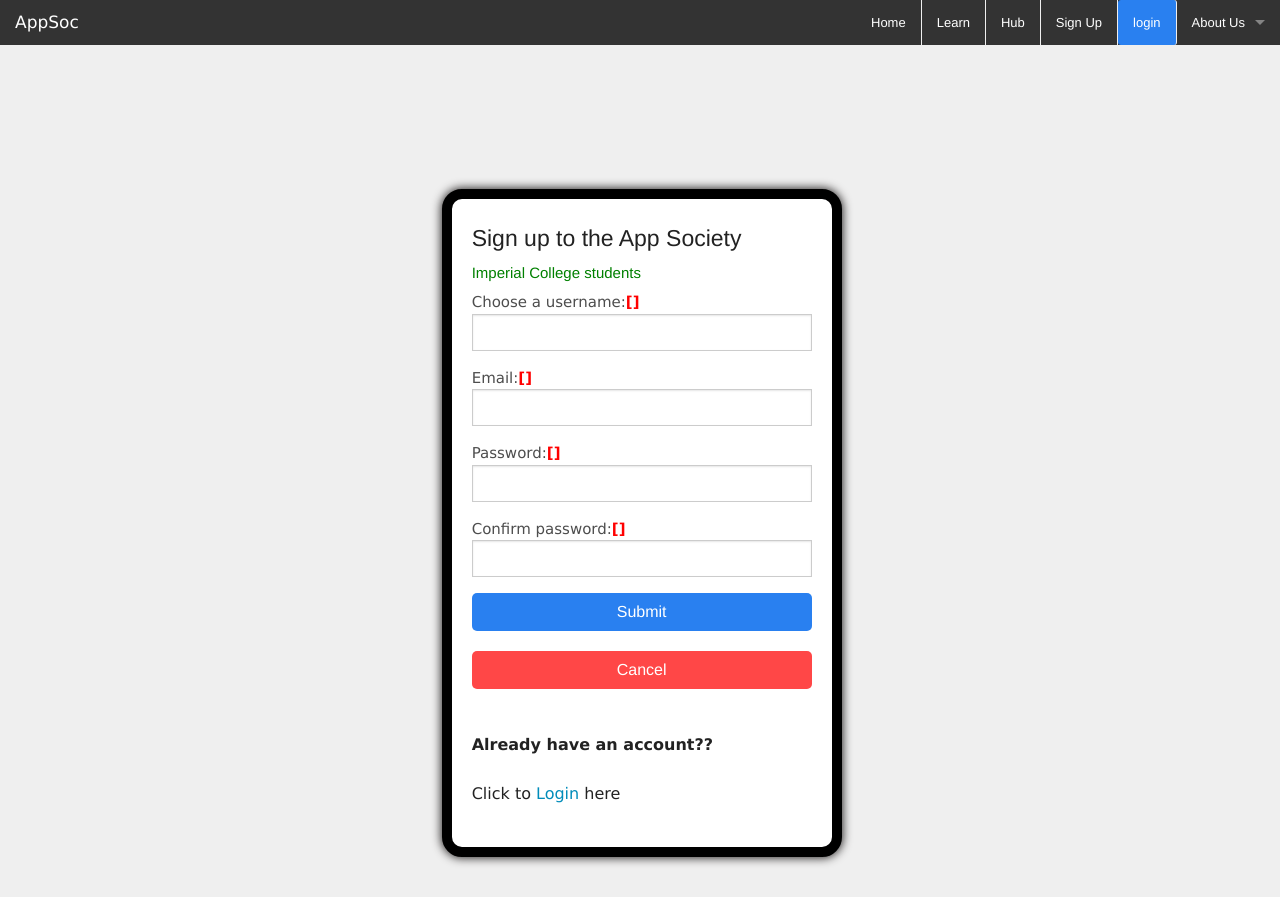
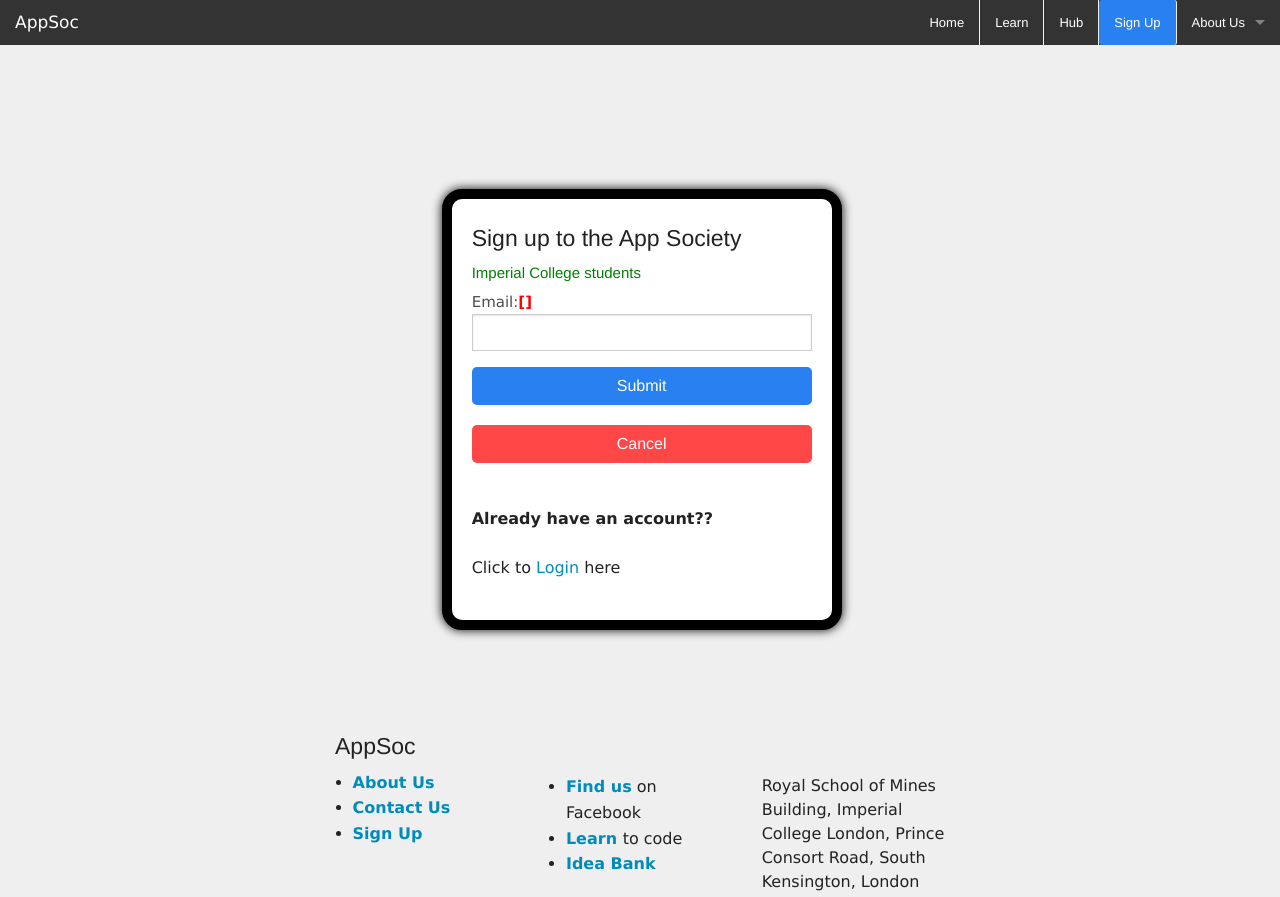
Before and after one commit to foogunlana/web_appsoc, a Django app: template appsoc/templates/appsoc/register.html in a window 1280 px wide. Shown: the top 897 px of the page. Run offline with Django 3.2, Linux system fonts and the light colour scheme; the template is opened without the code that fills it, so the values that code supplies are empty, except form fields; tables that the repository leaves empty hold one stand-in row (values such as "Sample post"); form fields are guessed from the names that the template uses; parts of the project's set-up code (start-up, migrations or seed data) failed here and were passed over; some libraries are stand-ins or nearby versions.

Commit message:
No logins and re-styled github page

```diff
--- a/appsoc/forms.py
+++ b/appsoc/forms.py
@@ -9,10 +9,10 @@ class RegisterForm(forms.Form):
     alphanumeric = RegexValidator(
         r'^[0-9a-zA-Z]*$', 'Only alphanumeric characters are allowed.')
     name = forms.CharField(
-        label='Your username', max_length=30, required=True, validators=[alphanumeric])
+        label='Your username', max_length=30, required=False, validators=[alphanumeric])
     email = forms.EmailField(label='Your email', max_length=30, required=True)
-    password = forms.CharField(widget=forms.PasswordInput)
-    confirm = forms.CharField(widget=forms.PasswordInput)
+    # password = forms.CharField(widget=forms.PasswordInput)
+    # confirm = forms.CharField(widget=forms.PasswordInput)
 
     def clean_name(self):
         name = self.cleaned_data['name']
--- a/appsoc/models.py
+++ b/appsoc/models.py
@@ -5,7 +5,7 @@ connect('appsoc')
 
 
 class Member(Document):
-    name = StringField(max_length=20)
+    # name = StringField(max_length=20)
     email = StringField(max_length=20)
 
     def __unicode__(self):
--- a/appsoc/templates/appsoc/base.html
+++ b/appsoc/templates/appsoc/base.html
@@ -36,29 +36,12 @@
                     <li class="toggle-topbar menu-icon"><a href="#"><span>Menu</span></a></li>
                 </ul>
                 <section class="top-bar-section">
-                    <ul class="left">
-                        {% if user.is_authenticated %}
-                            <li id="divider"></li>
-                            <li>
-                                <a href="#" style="font-size:18px;color:#2980F0;">{{ user.username }}</a>
-                            </li>
-                        {% endif %}
-                    </ul>
                     <ul class="right">
                         <li><a href="{% url 'index' %}" class = "top-tab">Home</a></li>
                         <li><a href="{% url 'learn' %}" class = "top-tab">Learn</a></li>
                         <li><a href="{% url 'github' %}" class = "top-tab">Hub</a></li>
-                        <li><a href="{% url 'register' %}" class = "top-tab">Sign Up</a></li>
+                        <li><a href="{% url 'register' %}" style="border-radius:3px;background-color:#2980F0;" class = "top-tab">Sign Up</a></li>
                         <li>
-                            {% if user.is_authenticated %}
-                                <a class="top-tab shadowbox" href="{% url 'logout_view' %}" style="border-radius:3px;background-color:#FF4747;">
-                                    logout
-                                </a>
-                            {% else %}
-                                <a class="top-tab shadowbox" href="{% url 'login_view' %}" style="border-radius:3px;background-color:#2980F0;">
-                                    login
-                                </a>
-                            {% endif %}
                         </li>
                         <li class="has-dropdown">
                             <a href="#">About Us</a>
--- a/appsoc/templates/appsoc/blocks/android_session_one.html
+++ b/appsoc/templates/appsoc/blocks/android_session_one.html
@@ -1,6 +1,5 @@
 <div class="out-shadow hub_container">
     <h3>
-    <a name="android-source" class="anchor" href="#android-source">
         <span class="octicon octicon-link">
 
         </span>
--- a/appsoc/templates/appsoc/blocks/hub_header.html
+++ b/appsoc/templates/appsoc/blocks/hub_header.html
@@ -8,8 +8,8 @@
   <p class="view">
   <a href="#" data-dropdown="hover1" data-options="is_hover:true">Sessions</a>
   <ul id="hover1" class="f-dropdown" data-dropdown-content>
-    <li><a href="#">iOS Session One</a></li>
-    <li><a href="#">Android Session One</a></li>
+    <li><a href="#ios-session-one">iOS Session One</a></li>
+    <li><a href="#android-session-one">Android Session One</a></li>
     <li><a href="#">Something else</a></li>
   </ul>
   </p>
--- a/appsoc/templates/appsoc/blocks/ios_session_one.html
+++ b/appsoc/templates/appsoc/blocks/ios_session_one.html
@@ -1,6 +1,5 @@
 <div class="out-shadow hub_container">
   <h3>
-  <a name="ios-source" class="anchor" href="#ios-source">
     <span class="octicon octicon-link">
 
     </span>
--- a/appsoc/templates/appsoc/github.html
+++ b/appsoc/templates/appsoc/github.html
@@ -15,9 +15,11 @@
           </div>
         </div>
         <section class="bullets">
+          <a name="ios-session-one" class="anchor" href="#ios-session-one">
           {% include 'appsoc/blocks/ios_session_one.html' %}
           <br>
           <hr>
+          <a name="android-session-one" class="anchor" href="#android-session-one">
           {% include 'appsoc/blocks/android_session_one.html' %}
           <hr>
         </section>
--- a/appsoc/templates/appsoc/register.html
+++ b/appsoc/templates/appsoc/register.html
@@ -28,17 +28,17 @@
                               {% endif %}
                               <form action="{% url 'register' %}" method="post" >
                                     {% csrf_token %}
-                                    <label for="name">Choose a username:<strong style="color:red;">{{ register_form.name.errors }}</strong></label>
-                                    {{ register_form.name }}
+                                    <!-- <label for="name">Choose a username:<strong style="color:red;">{{ register_form.name.errors }}</strong></label>
+                                    {{ register_form.name }} -->
 
                                     <label for="email">Email:<strong style="color:red;">{{ register_form.email.errors }}</strong></label>
                                     {{ register_form.email }}
 
-                                    <label for="password">Password:<strong style="color:red;">{{ register_form.password.errors }}</strong></label>
+                                    <!-- <label for="password">Password:<strong style="color:red;">{{ register_form.password.errors }}</strong></label>
                                     {{ register_form.password }}
 
                                     <label for="confirm">Confirm password:<strong style="color:red;">{{ register_form.confirm.errors }}</strong></label>
-                                    {{ register_form.confirm }}
+                                    {{ register_form.confirm }} -->
                                     <div class="row">
                                           <div class="columns small-12">
                                                 <button type="submit" class="shadowbox" value="Sign me Up" style="min-width:100%;">Submit</button>
--- a/static/css/appsoc.css
+++ b/static/css/appsoc.css
@@ -100,7 +100,7 @@ max-width: initial;
 .hub_container{
   padding:50px;
   max-width:800px;
-  border-radius: 10px;
+  border-radius: 5px;
   background:white;
 }
 
```
Also changed, not shown: appsoc/views.py (+4 -6 lines).
